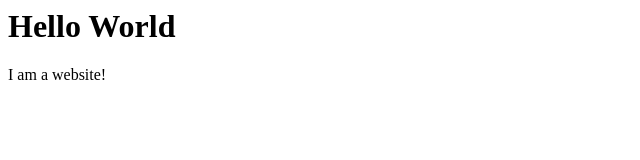
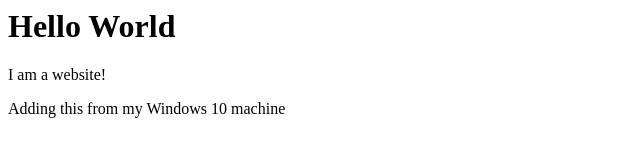
Before and after one commit to helloorange/webtest, a plain HTML site: page index.html in a window 1280 px wide. Shown: the whole page, without its empty margins (0-640 px from the left). Drawn offline with Linux system fonts and the light colour scheme.

Commit message:
commit from win10

```diff
--- a/index.html
+++ b/index.html
@@ -3,6 +3,7 @@
 <body>
     <h1>Hello World</h1>
     <p>I am a website!</p>
+    <p>Adding this from my Windows 10 machine</p>
 </body>
 
 </html>
```
